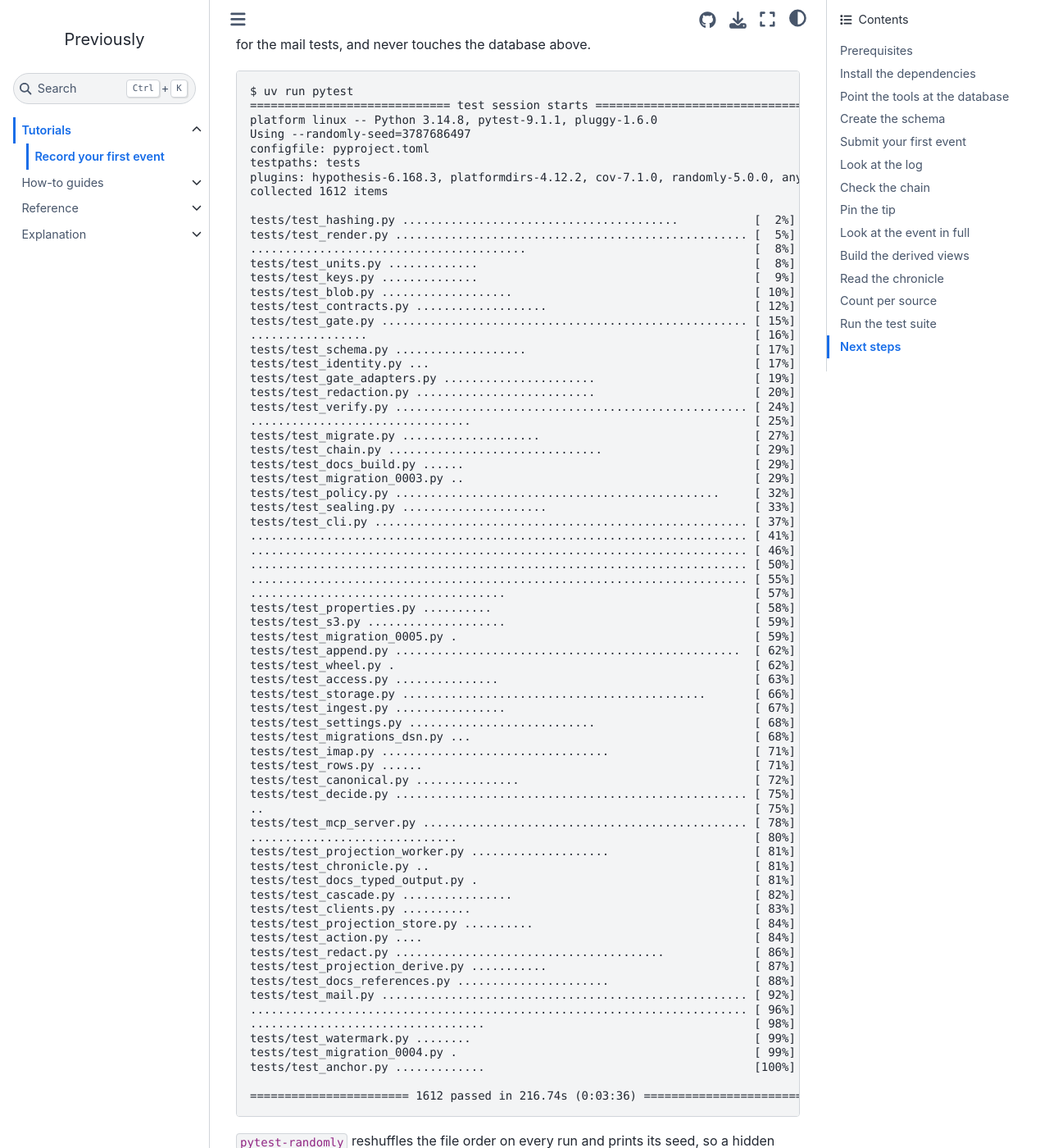
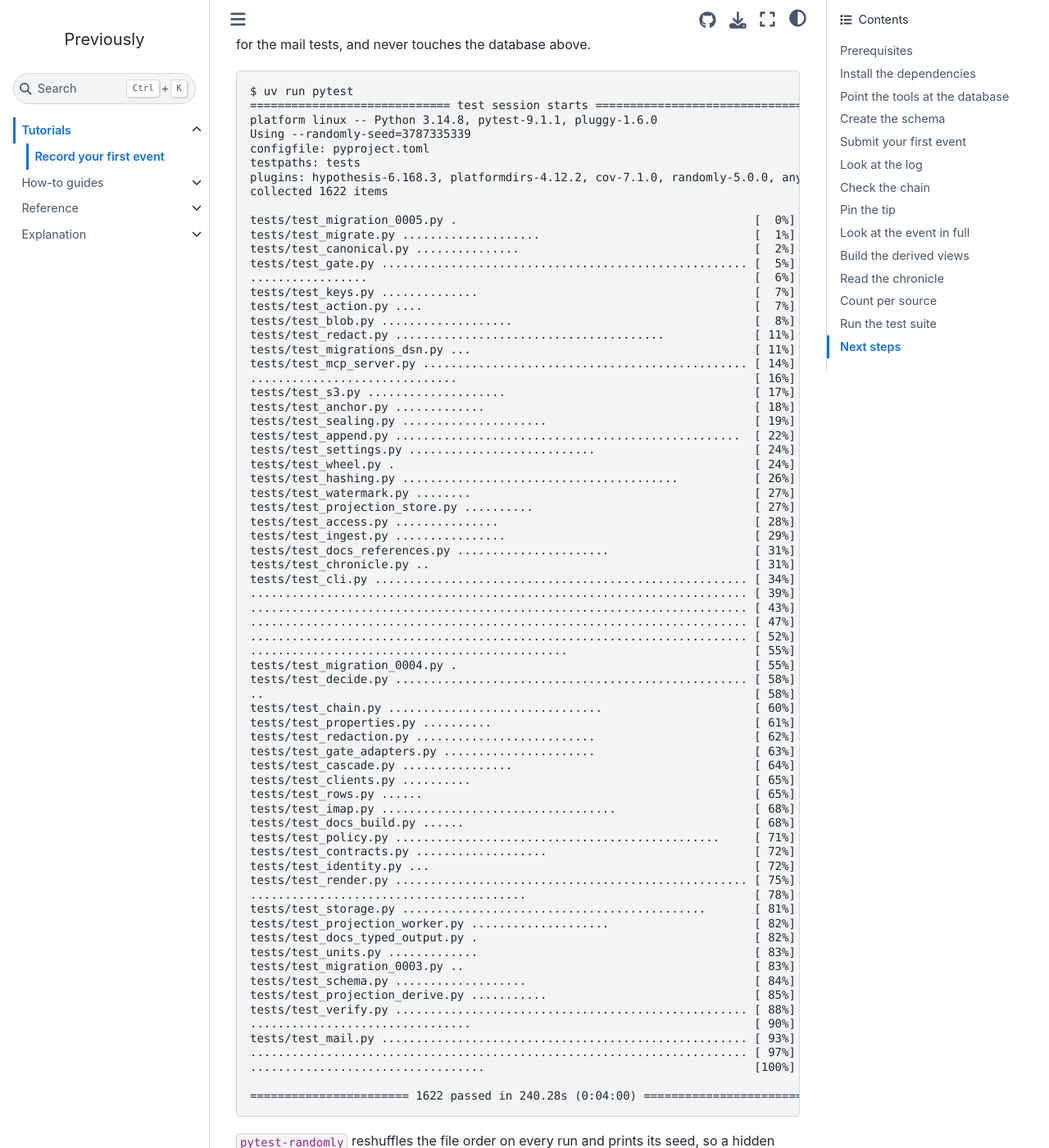
Before and after one commit to jensens/previously, a Sphinx documentation site: the page built from docs/tutorials/record-your-first-event.md, in a window 1280 px wide and 1400 px high, scrolled down 4867 px. Shown: the whole window at 82% size. Built offline with Sphinx 7.4.7 and the Sphinx Book theme 1.1.4, drawn with Linux system fonts in a browser that asks for light colours.

Commit message:
docs: retype the tutorial's test run, 1622 passed
Assisted-By: Claude Opus 5.5 <noreply@anthropic.com>

````diff
--- a/docs/tutorials/record-your-first-event.md
+++ b/docs/tutorials/record-your-first-event.md
@@ -193,74 +193,74 @@ It raises its own PostgreSQL container, a RustFS container as the S3 server for
 $ uv run pytest
 ============================= test session starts ==============================
 platform linux -- Python 3.14.8, pytest-9.1.1, pluggy-1.6.0
-Using --randomly-seed=3787686497
+Using --randomly-seed=3787335339
 configfile: pyproject.toml
 testpaths: tests
 plugins: hypothesis-6.168.3, platformdirs-4.12.2, cov-7.1.0, randomly-5.0.0, anyio-4.15.1
-collected 1612 items
+collected 1622 items
 
-tests/test_hashing.py ........................................           [  2%]
-tests/test_render.py ................................................... [  5%]
-........................................                                 [  8%]
-tests/test_units.py .............                                        [  8%]
-tests/test_keys.py ..............                                        [  9%]
-tests/test_blob.py ...................                                   [ 10%]
-tests/test_contracts.py ...................                              [ 12%]
-tests/test_gate.py ..................................................... [ 15%]
-.................                                                        [ 16%]
-tests/test_schema.py ...................                                 [ 17%]
-tests/test_identity.py ...                                               [ 17%]
-tests/test_gate_adapters.py ......................                       [ 19%]
-tests/test_redaction.py ..........................                       [ 20%]
-tests/test_verify.py ................................................... [ 24%]
-................................                                         [ 25%]
-tests/test_migrate.py ....................                               [ 27%]
-tests/test_chain.py ...............................                      [ 29%]
-tests/test_docs_build.py ......                                          [ 29%]
-tests/test_migration_0003.py ..                                          [ 29%]
-tests/test_policy.py ...............................................     [ 32%]
-tests/test_sealing.py .....................                              [ 33%]
-tests/test_cli.py ...................................................... [ 37%]
-........................................................................ [ 41%]
-........................................................................ [ 46%]
-........................................................................ [ 50%]
-........................................................................ [ 55%]
-.....................................                                    [ 57%]
-tests/test_properties.py ..........                                      [ 58%]
-tests/test_s3.py ....................                                    [ 59%]
-tests/test_migration_0005.py .                                           [ 59%]
-tests/test_append.py ..................................................  [ 62%]
-tests/test_wheel.py .                                                    [ 62%]
-tests/test_access.py ...............                                     [ 63%]
-tests/test_storage.py ............................................       [ 66%]
-tests/test_ingest.py ................                                    [ 67%]
-tests/test_settings.py ...........................                       [ 68%]
-tests/test_migrations_dsn.py ...                                         [ 68%]
-tests/test_imap.py .................................                     [ 71%]
-tests/test_rows.py ......                                                [ 71%]
-tests/test_canonical.py ...............                                  [ 72%]
-tests/test_decide.py ................................................... [ 75%]
-..                                                                       [ 75%]
-tests/test_mcp_server.py ............................................... [ 78%]
-..............................                                           [ 80%]
-tests/test_projection_worker.py ....................                     [ 81%]
-tests/test_chronicle.py ..                                               [ 81%]
-tests/test_docs_typed_output.py .                                        [ 81%]
-tests/test_cascade.py ................                                   [ 82%]
-tests/test_clients.py ..........                                         [ 83%]
-tests/test_projection_store.py ..........                                [ 84%]
-tests/test_action.py ....                                                [ 84%]
-tests/test_redact.py .......................................             [ 86%]
-tests/test_projection_derive.py ...........                              [ 87%]
-tests/test_docs_references.py ......................                     [ 88%]
-tests/test_mail.py ..................................................... [ 92%]
-........................................................................ [ 96%]
-..................................                                       [ 98%]
-tests/test_watermark.py ........                                         [ 99%]
-tests/test_migration_0004.py .                                           [ 99%]
-tests/test_anchor.py .............                                       [100%]
+tests/test_migration_0005.py .                                           [  0%]
+tests/test_migrate.py ....................                               [  1%]
+tests/test_canonical.py ...............                                  [  2%]
+tests/test_gate.py ..................................................... [  5%]
+.................                                                        [  6%]
+tests/test_keys.py ..............                                        [  7%]
+tests/test_action.py ....                                                [  7%]
+tests/test_blob.py ...................                                   [  8%]
+tests/test_redact.py .......................................             [ 11%]
+tests/test_migrations_dsn.py ...                                         [ 11%]
+tests/test_mcp_server.py ............................................... [ 14%]
+..............................                                           [ 16%]
+tests/test_s3.py ....................                                    [ 17%]
+tests/test_anchor.py .............                                       [ 18%]
+tests/test_sealing.py .....................                              [ 19%]
+tests/test_append.py ..................................................  [ 22%]
+tests/test_settings.py ...........................                       [ 24%]
+tests/test_wheel.py .                                                    [ 24%]
+tests/test_hashing.py ........................................           [ 26%]
+tests/test_watermark.py ........                                         [ 27%]
+tests/test_projection_store.py ..........                                [ 27%]
+tests/test_access.py ...............                                     [ 28%]
+tests/test_ingest.py ................                                    [ 29%]
+tests/test_docs_references.py ......................                     [ 31%]
+tests/test_chronicle.py ..                                               [ 31%]
+tests/test_cli.py ...................................................... [ 34%]
+........................................................................ [ 39%]
+........................................................................ [ 43%]
+........................................................................ [ 47%]
+........................................................................ [ 52%]
+..............................................                           [ 55%]
+tests/test_migration_0004.py .                                           [ 55%]
+tests/test_decide.py ................................................... [ 58%]
+..                                                                       [ 58%]
+tests/test_chain.py ...............................                      [ 60%]
+tests/test_properties.py ..........                                      [ 61%]
+tests/test_redaction.py ..........................                       [ 62%]
+tests/test_gate_adapters.py ......................                       [ 63%]
+tests/test_cascade.py ................                                   [ 64%]
+tests/test_clients.py ..........                                         [ 65%]
+tests/test_rows.py ......                                                [ 65%]
+tests/test_imap.py ..................................                    [ 68%]
+tests/test_docs_build.py ......                                          [ 68%]
+tests/test_policy.py ...............................................     [ 71%]
+tests/test_contracts.py ...................                              [ 72%]
+tests/test_identity.py ...                                               [ 72%]
+tests/test_render.py ................................................... [ 75%]
+........................................                                 [ 78%]
+tests/test_storage.py ............................................       [ 81%]
+tests/test_projection_worker.py ....................                     [ 82%]
+tests/test_docs_typed_output.py .                                        [ 82%]
+tests/test_units.py .............                                        [ 83%]
+tests/test_migration_0003.py ..                                          [ 83%]
+tests/test_schema.py ...................                                 [ 84%]
+tests/test_projection_derive.py ...........                              [ 85%]
+tests/test_verify.py ................................................... [ 88%]
+................................                                         [ 90%]
+tests/test_mail.py ..................................................... [ 93%]
+........................................................................ [ 97%]
+..................................                                       [100%]
 
-======================= 1612 passed in 216.74s (0:03:36) =======================
+======================= 1622 passed in 240.28s (0:04:00) =======================
 ```
 
 `pytest-randomly` reshuffles the file order on every run and prints its seed, so a hidden dependency between two tests surfaces instead of staying hidden.
````
